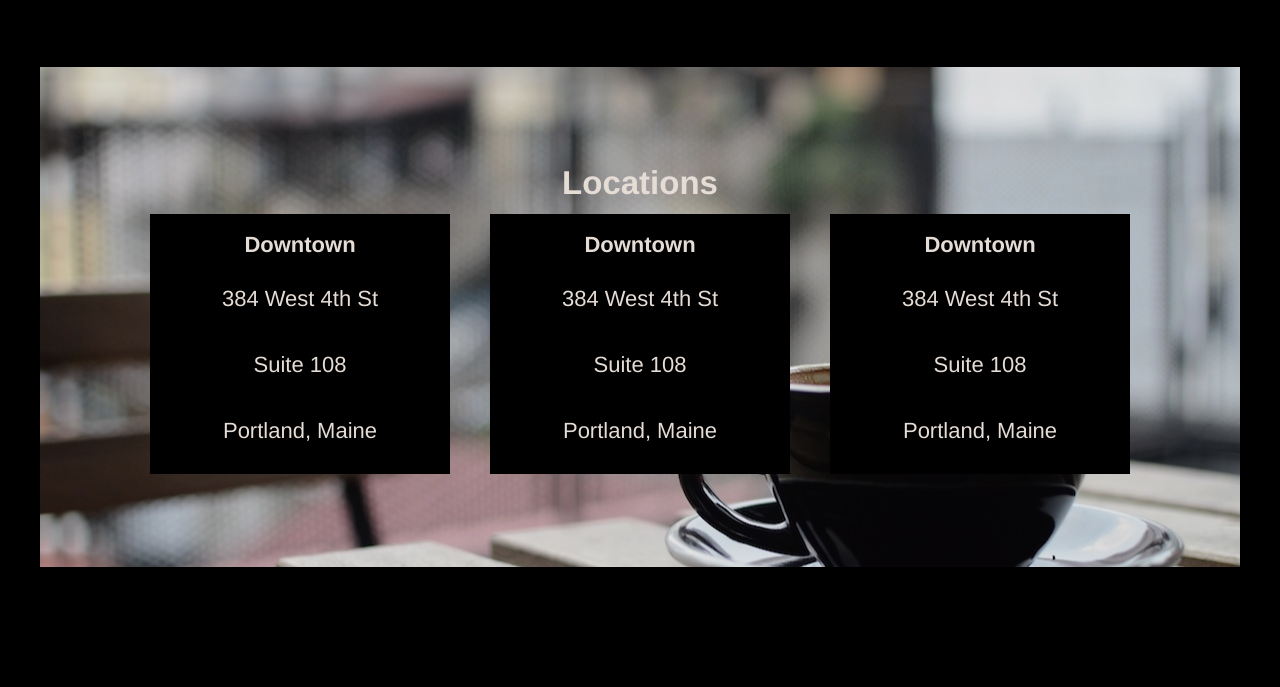
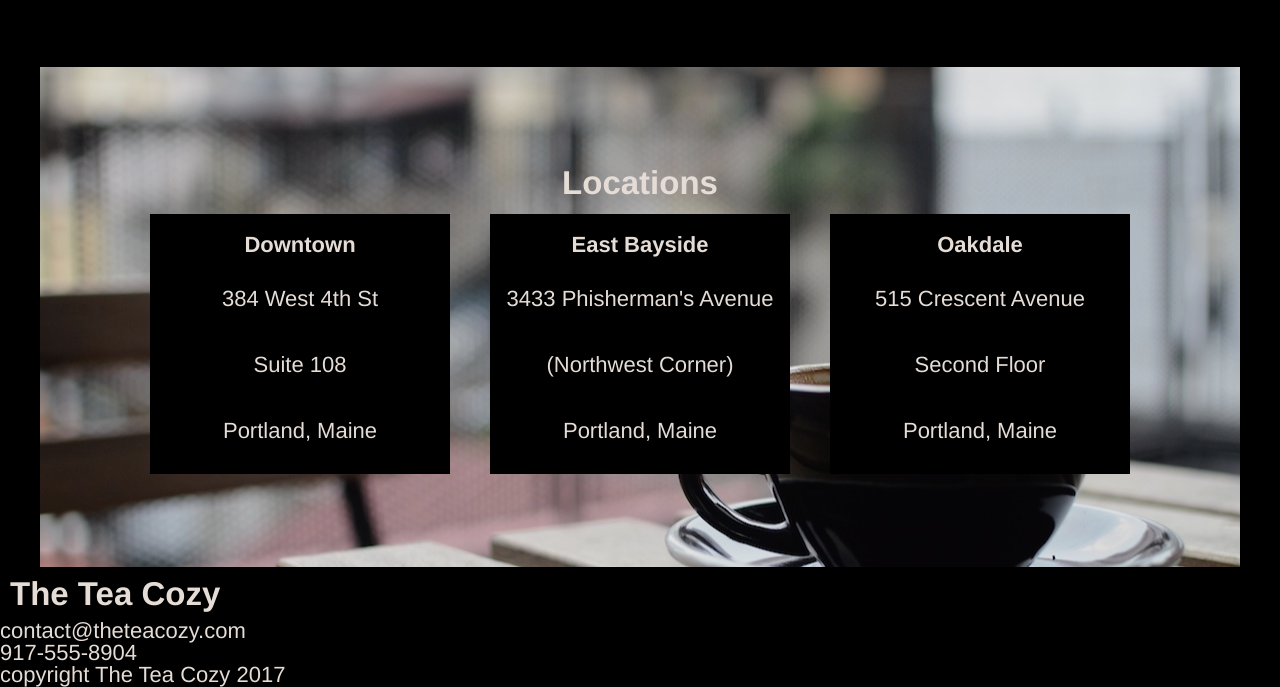
Before and after one commit to fishang1/teacozy, a plain HTML site: page index.html in a window 1280 px wide. Shown: the part 1475-2162 px from the top of the page. Before the commit the page ends 2042 px from the top, so only its background shows below. Drawn offline with Linux system fonts and the light colour scheme.

Commit message:
Add footer, fix location info

```diff
--- a/index.html
+++ b/index.html
@@ -81,7 +81,7 @@
           </div>
         </div>
       </div>
-      <div id=#locations class="bg-image locations-image flex">
+      <div id="locations" class="bg-image locations-image flex">
         <h2>
           Locations
         </h2>
@@ -102,13 +102,13 @@
           </div>
           <div class="location-card flex">
             <h3>
-              Downtown
+              East Bayside
             </h3>
             <p>
-              384 West 4th St
+              3433 Phisherman's Avenue <!-- Y'all are wild for Phish over at Codecademy, huh? -->
             </p>
             <p>
-              Suite 108
+              (Northwest Corner)
             </p>
             <p>
               Portland, Maine
@@ -116,13 +116,13 @@
           </div>
           <div class="location-card flex">
             <h3>
-              Downtown
+              Oakdale
             </h3>
             <p>
-              384 West 4th St
+              515 Crescent Avenue
             </p>
             <p>
-              Suite 108
+              Second Floor
             </p>
             <p>
               Portland, Maine
@@ -132,5 +132,25 @@
       </div>
     </div>
     <!-- END MAIN CONTENT -->
+    <!-- FOOTER -->
+    <footer>
+      <div class="contact-info">
+        <h2>
+          The Tea Cozy
+        </h2>
+        <h5>
+          contact@theteacozy.com
+        </h5>
+        <h5>
+          917-555-8904
+        </h5>
+      </div>
+      <div class="copyright">
+        <h5>
+          copyright The Tea Cozy 2017
+        </h5>
+      </div>
+    </footer>
+    <!-- END FOOTER -->
   </body>
 </html>
```
